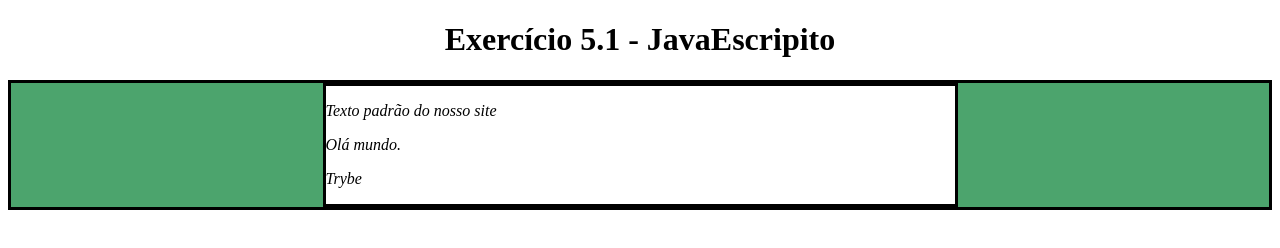
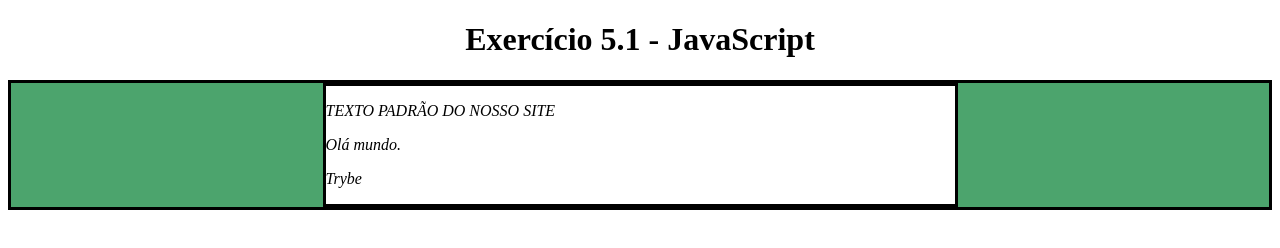
Before and after one commit to DanielOliveira1998/Exercicios-Trybe, a plain HTML site: page modulo-1/bloco-5/execicio5-1.html in a window 1280 px wide. Drawn offline with Linux system fonts and the light colour scheme.

Commit message:
Exercícios 5.1

```diff
--- a/modulo-1/bloco-5/execicio5-1.html
+++ b/modulo-1/bloco-5/execicio5-1.html
@@ -1,12 +1,14 @@
 <!DOCTYPE html>
 <html>
+
 <head>
   <meta charset="UTF-8" />
   <meta name="viewport" content="width=device-width" />
   <title>Exercício 5.1</title>
 
   <style>
-      main, section {
+    main,
+    section {
       border-color: black;
       border-style: solid;
     }
@@ -30,6 +32,7 @@
     }
   </style>
 </head>
+
 <body>
   <header>
     <h1 class="title">Exercício 5.1 - JavaEscripito </h1>
@@ -42,7 +45,7 @@
     </section>
   </main>
   <script>
-        function changeText(texto){
+    function changeText(texto) {
       document.getElementsByTagName('p')[1].innerText = texto;
     }
     console.log(changeText('Olá mundo.'));
@@ -57,12 +60,25 @@
     }
     console.log(ChangeBackgroundColor2('white'));
 
+    function tittleCorrector(texto2) {
+      document.getElementsByTagName('h1')[0].innerText = texto2
+    }
+    console.log(tittleCorrector("Exercício 5.1 - JavaScript"));
+
+
     function upperCaseText() {
-            document.getElementsByTagName('p')[1].style.textTransform = 'capitalize';
-            // for (let index = 0; index < getElementsByTagName('p').lenght; index += 1){
-            //     document.getElementsByTagName('p')[index] = toUpperCase();
-            // }
+      let titulo = document.getElementsByTagName('p')[0];
+      titulo.innerHTML = titulo.innerHTML.toUpperCase();
     }
+    upperCaseText();
+
+    function Paragraphs() {
+      let text3 = document.getElementsByTagName('p');
+      for (let index = 0; index < text3.length; index += 1) {
+        console.log(text3[index].innerHTML);
+      }
+    }
+    Paragraphs();
     /*
     Aqui você vai modificar os elementos já existentes utilizando apenas as funções:
     - document.getElementById()
@@ -77,4 +93,5 @@
     */
   </script>
 </body>
+
 </html>
```
Lines whose indentation alone changed are shown as unchanged.
